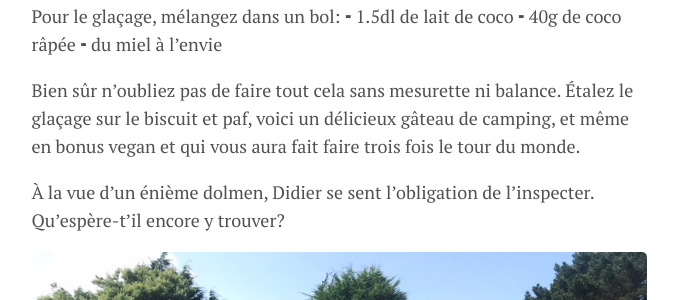
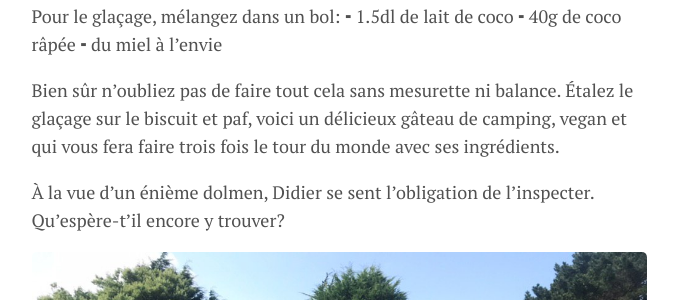
Before and after one commit to cyclovoyage/cyclovoyage.github.io, a Jekyll site: the page built from _posts/2020-09-19-bretagne02.md, in a window 1280 px wide and 900 px high, scrolled down 1342 px. Shown: the part 182-482 px from the top of the window, without its empty margins (301-979 px from the left). Built offline with Jekyll 4.4.1, drawn with Linux system fonts in a browser that asks for light colours; some of the changed text lies outside the part shown.

Commit message:
Update 2020-09-19-bretagne02.md

```diff
--- a/_posts/2020-09-19-bretagne02.md
+++ b/_posts/2020-09-19-bretagne02.md
@@ -25,8 +25,7 @@ Pour le glaçage, mélangez dans un bol:
  ⁃ 40g de coco râpée
  ⁃ du miel à l’envie
 
-Bien sûr n’oubliez pas de faire tout cela sans mesurette ni balance. Étalez le glaçage sur le biscuit et paf, voici un délicieux gâteau de camping, et même en bonus vegan et qui vous aura fait faire trois fois le tour du monde.
-
+Bien sûr n’oubliez pas de faire tout cela sans mesurette ni balance. Étalez le glaçage sur le biscuit et paf, voici un délicieux gâteau de camping, vegan et qui vous fera faire trois fois le tour du monde avec ses ingrédients.
 
 À la vue d’un énième dolmen, Didier se sent l’obligation de l’inspecter. Qu’espère-t’il encore y trouver?
 
@@ -106,4 +105,10 @@ Nous visitons le château de Compère, centre de l’imaginaire arthurien qui no
 
 <img src="/assets/img/D9442661-2CA8-41F6-BFDA-9893E22E2F47.jpeg">
 
-Nous visitons encore le cap Fréhel et le Fort La Latte. Le van c’est chouette et nous sommes tout contents de retrouver nos vélos. Quel bonheur de pédaler par monts et par vaux.
+Nous visitons encore le cap Fréhel et le Fort La Latte.
+
+<img src="/assets/img/2001D69F-E255-44D4-9A4D-D0F281ABEACC.jpeg">
+
+Le van c’est chouette et nous sommes tout contents de retrouver nos vélos. Quel bonheur de pédaler par monts et par vaux.
+
+<img src="/assets/img/703A0839-76C6-4CF9-A6F6-646BE0D733D1.jpeg">
```
